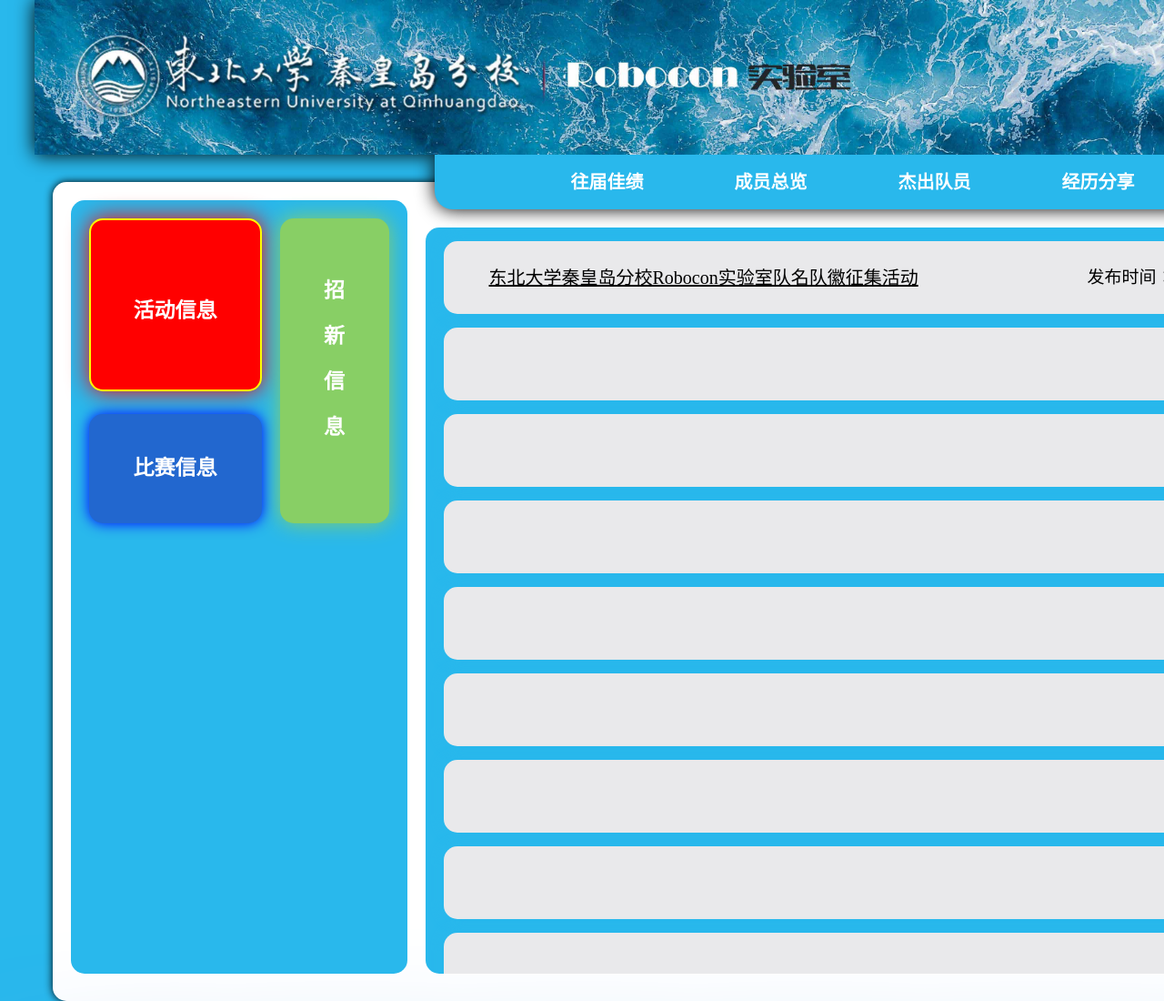
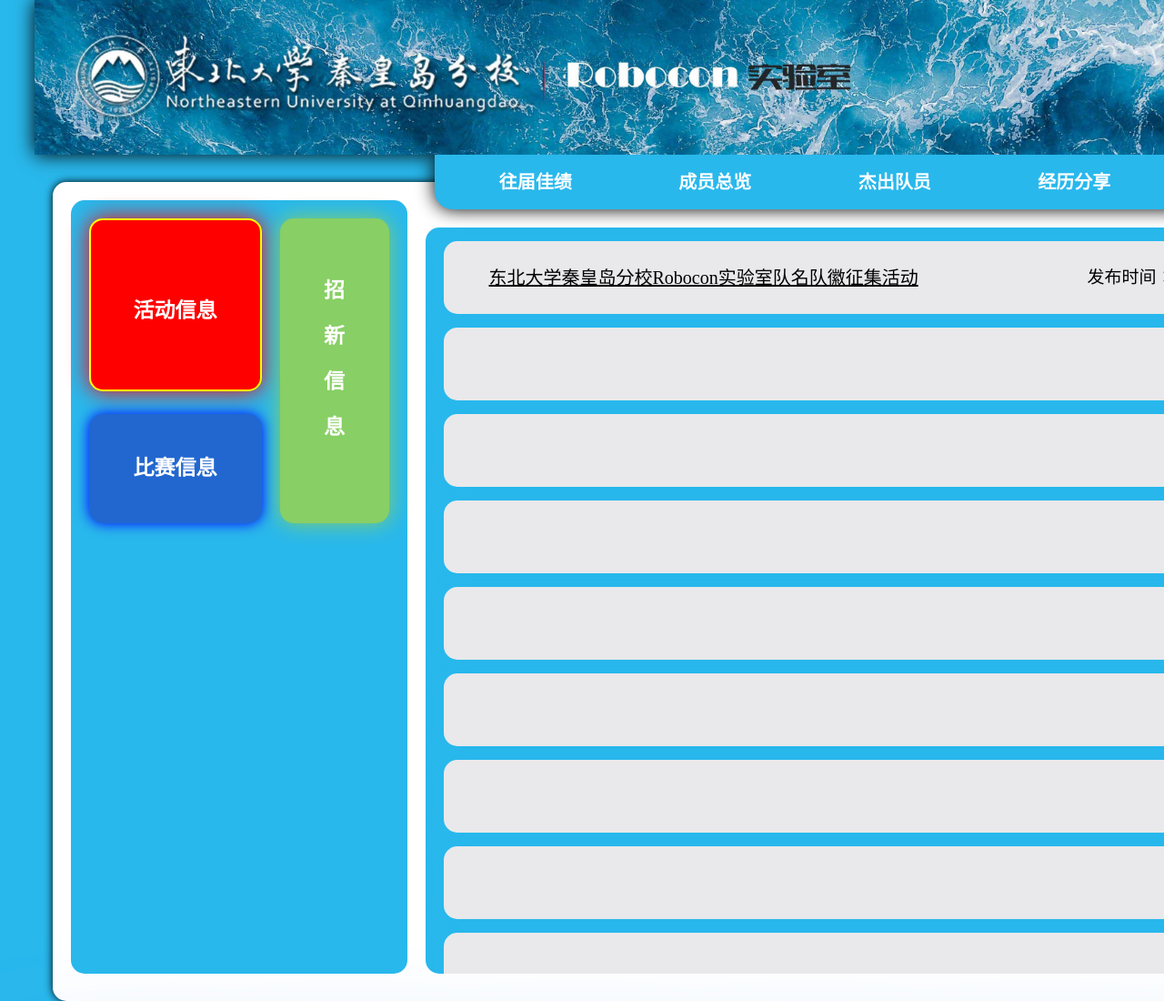
Before and after one commit to autumn-ice/autumn-ice.github.io, a plain HTML site: page index/richangxinxi.html in a window 1280 px wide. Shown: the top 1100 px of the page at 91% size. Drawn offline with Linux system fonts and the light colour scheme; files whose address does not match are found by name.

Commit message:
Update richangxinxi.html

```diff
--- a/index/richangxinxi.html
+++ b/index/richangxinxi.html
@@ -40,7 +40,7 @@
 
 	}
 	#daohang li{
-		width: 180px;
+		width: 197.5px;
 		height: 60px;
 		line-height: 60px;
 		float: right;
```
